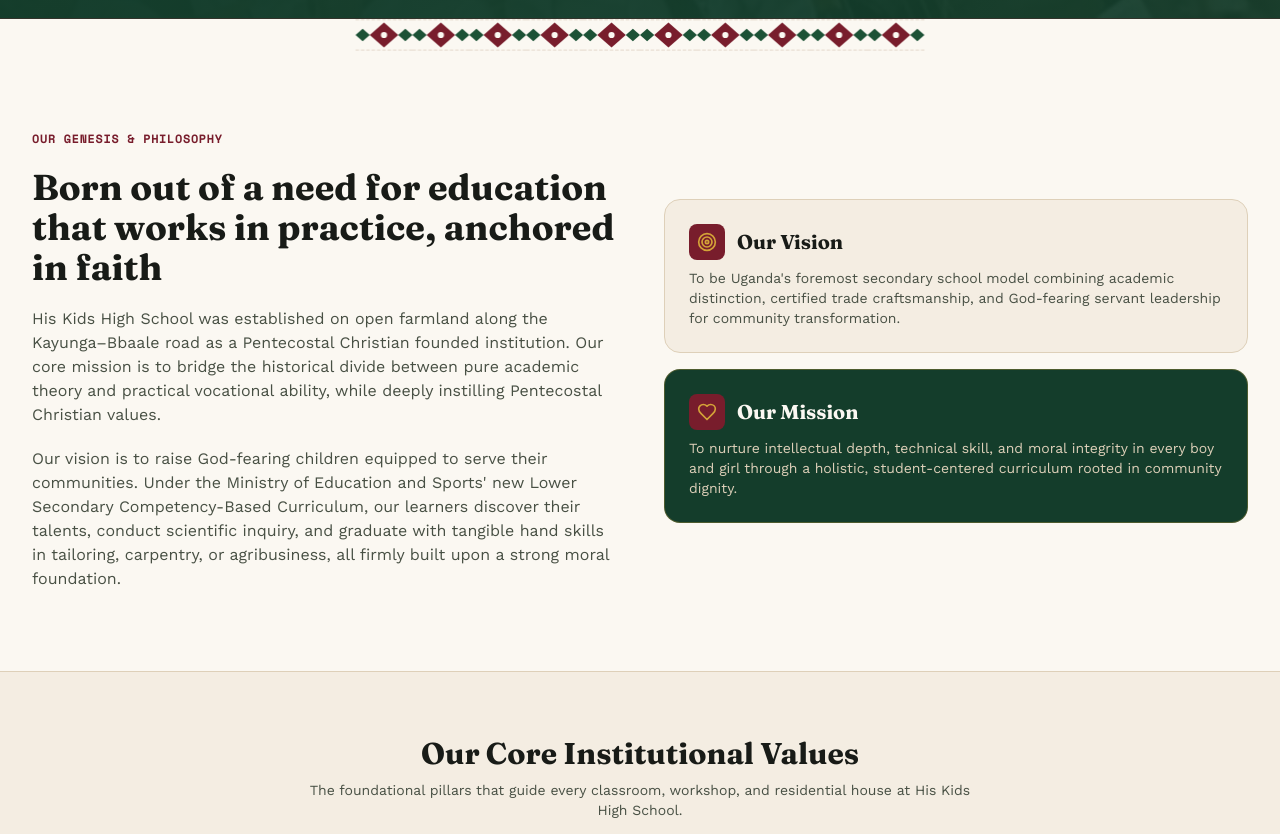
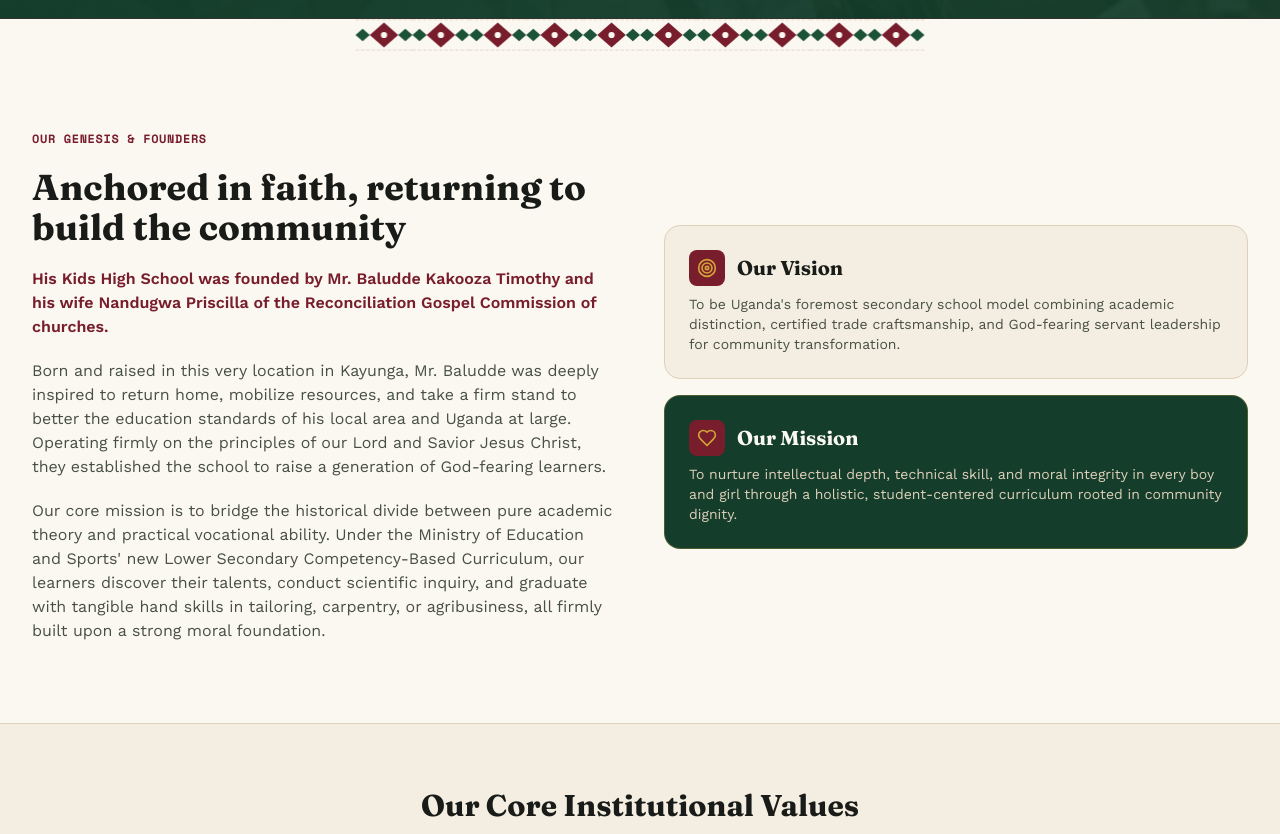
Before and after one commit to bullz-droid/hiskidshighschool, a Next.js app: page /about in a window 1280 px wide. Shown: the part 580-1414 px from the top of the page. Built offline with nearby package versions, Linux system fonts and the light colour scheme.

Commit message:
fix: prominently feature director Mr Baludde and his wife in About Us page

```diff
--- a/src/app/about/page.tsx
+++ b/src/app/about/page.tsx
@@ -67,16 +67,19 @@ export default function AboutPage() {
           <div className="grid grid-cols-1 lg:grid-cols-12 gap-12 items-center">
             <div className="lg:col-span-6 space-y-5">
               <div className="font-mono text-xs font-bold text-brand-maroon uppercase tracking-wider">
-                Our Genesis &amp; Philosophy
+                Our Genesis &amp; Founders
               </div>
               <h2 className="font-serif font-bold text-3xl sm:text-4xl text-brand-ink leading-tight">
-                Born out of a need for education that works in practice, anchored in faith
+                Anchored in faith, returning to build the community
               </h2>
-              <p className="text-sm sm:text-base text-brand-ink-muted leading-relaxed">
-                His Kids High School was established on open farmland along the Kayunga–Bbaale road as a Pentecostal Christian founded institution. Our core mission is to bridge the historical divide between pure academic theory and practical vocational ability, while deeply instilling Pentecostal Christian values.
+              <p className="text-sm sm:text-base text-brand-ink-muted leading-relaxed font-semibold text-brand-maroon">
+                His Kids High School was founded by Mr. Baludde Kakooza Timothy and his wife Nandugwa Priscilla of the Reconciliation Gospel Commission of churches.
               </p>
               <p className="text-sm sm:text-base text-brand-ink-muted leading-relaxed">
-                Our vision is to raise God-fearing children equipped to serve their communities. Under the Ministry of Education and Sports&apos; new Lower Secondary Competency-Based Curriculum, our learners discover their talents, conduct scientific inquiry, and graduate with tangible hand skills in tailoring, carpentry, or agribusiness, all firmly built upon a strong moral foundation.
+                Born and raised in this very location in Kayunga, Mr. Baludde was deeply inspired to return home, mobilize resources, and take a firm stand to better the education standards of his local area and Uganda at large. Operating firmly on the principles of our Lord and Savior Jesus Christ, they established the school to raise a generation of God-fearing learners.
+              </p>
+              <p className="text-sm sm:text-base text-brand-ink-muted leading-relaxed">
+                Our core mission is to bridge the historical divide between pure academic theory and practical vocational ability. Under the Ministry of Education and Sports&apos; new Lower Secondary Competency-Based Curriculum, our learners discover their talents, conduct scientific inquiry, and graduate with tangible hand skills in tailoring, carpentry, or agribusiness, all firmly built upon a strong moral foundation.
               </p>
             </div>
 
```
